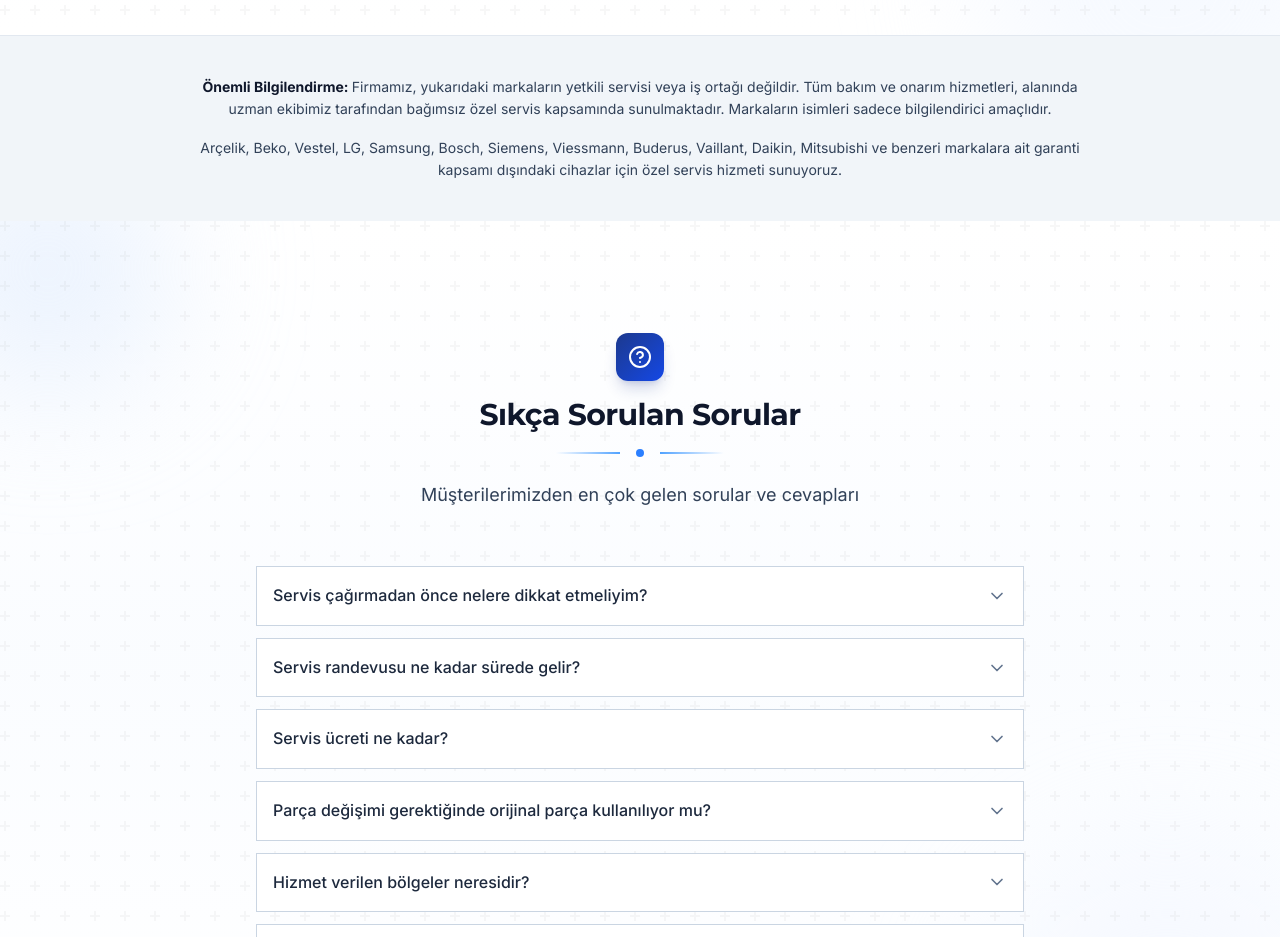
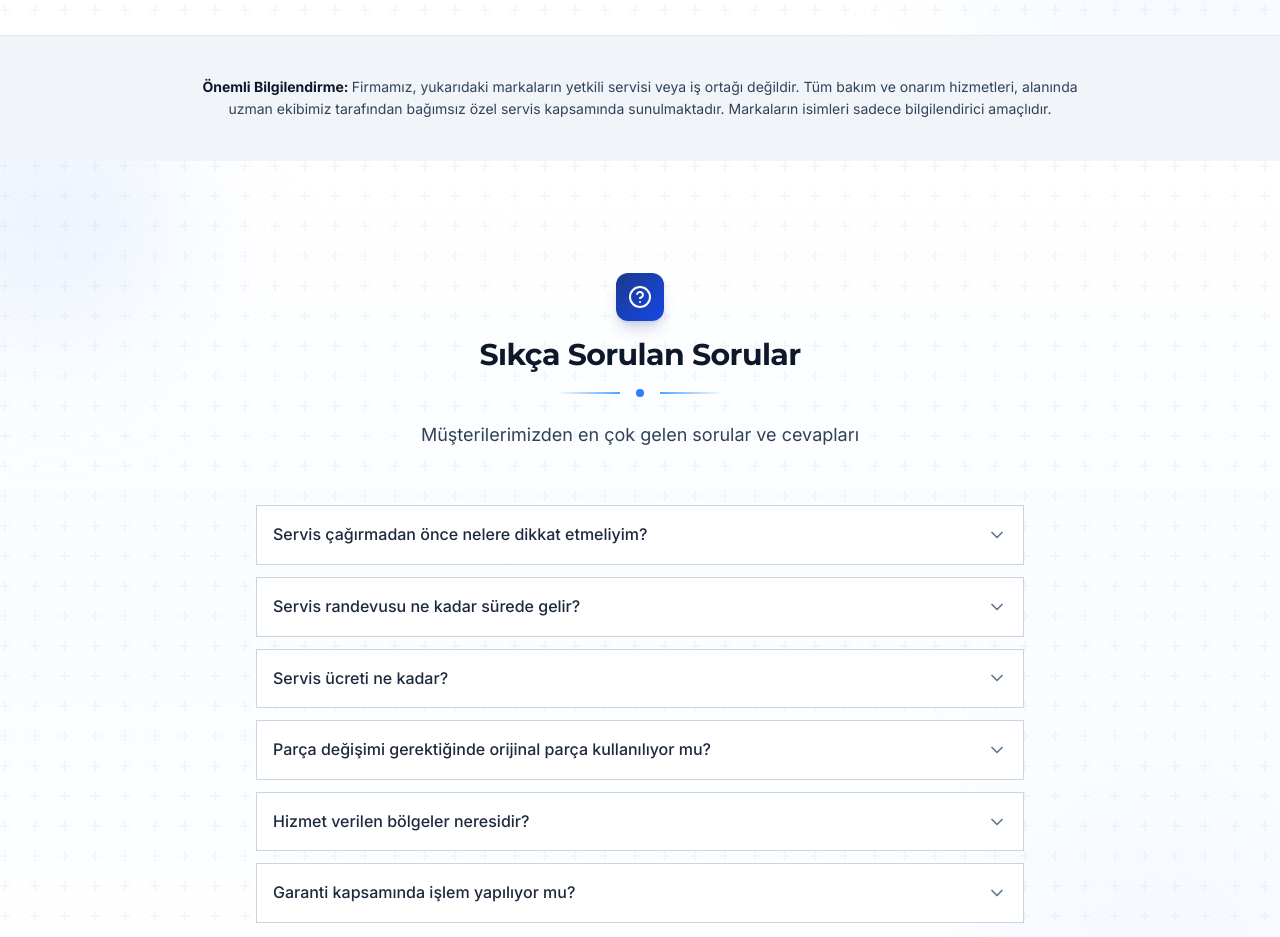
Before and after one commit to mehmetaliakpolat035-glitch/akpolat, a Next.js app: page / in a window 1280 px wide. Shown: the part 7420-8357 px from the top of the page. Built offline with nearby package versions, Linux system fonts and the light colour scheme; no server answers.

Commit message:
chore: remove homepage brand list

```diff
--- a/src/app/page.tsx
+++ b/src/app/page.tsx
@@ -39,9 +39,6 @@ function Disclaimer() {
             Firmamız, yukarıdaki markaların yetkili servisi veya iş ortağı değildir.
             Tüm bakım ve onarım hizmetleri, alanında uzman ekibimiz tarafından bağımsız özel servis kapsamında sunulmaktadır.
             Markaların isimleri sadece bilgilendirici amaçlıdır.
-          </p>
-          <p className="text-sm text-slate-700 leading-relaxed max-w-4xl mx-auto mt-4">
-            Arçelik, Beko, Vestel, LG, Samsung, Bosch, Siemens, Viessmann, Buderus, Vaillant, Daikin, Mitsubishi ve benzeri markalara ait garanti kapsamı dışındaki cihazlar için özel servis hizmeti sunuyoruz.
           </p>
         </div>
       </Container>
```
